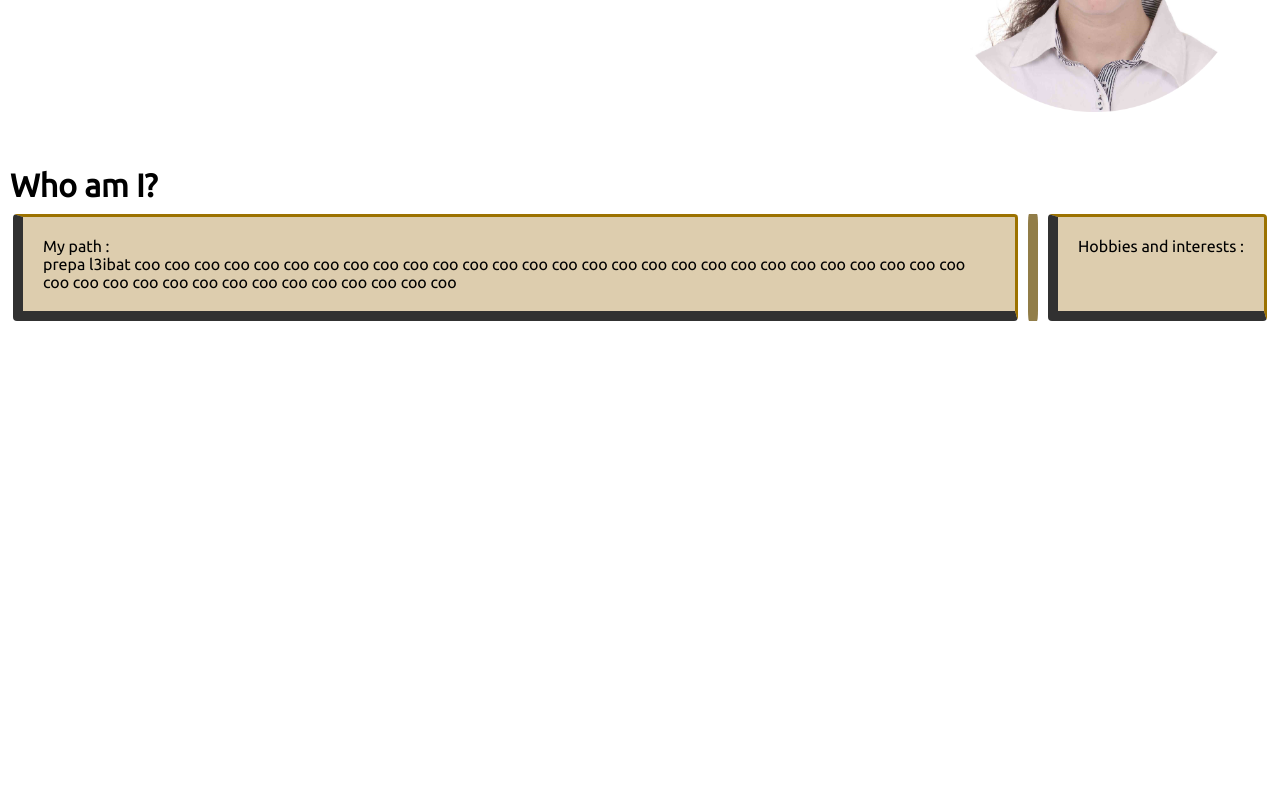
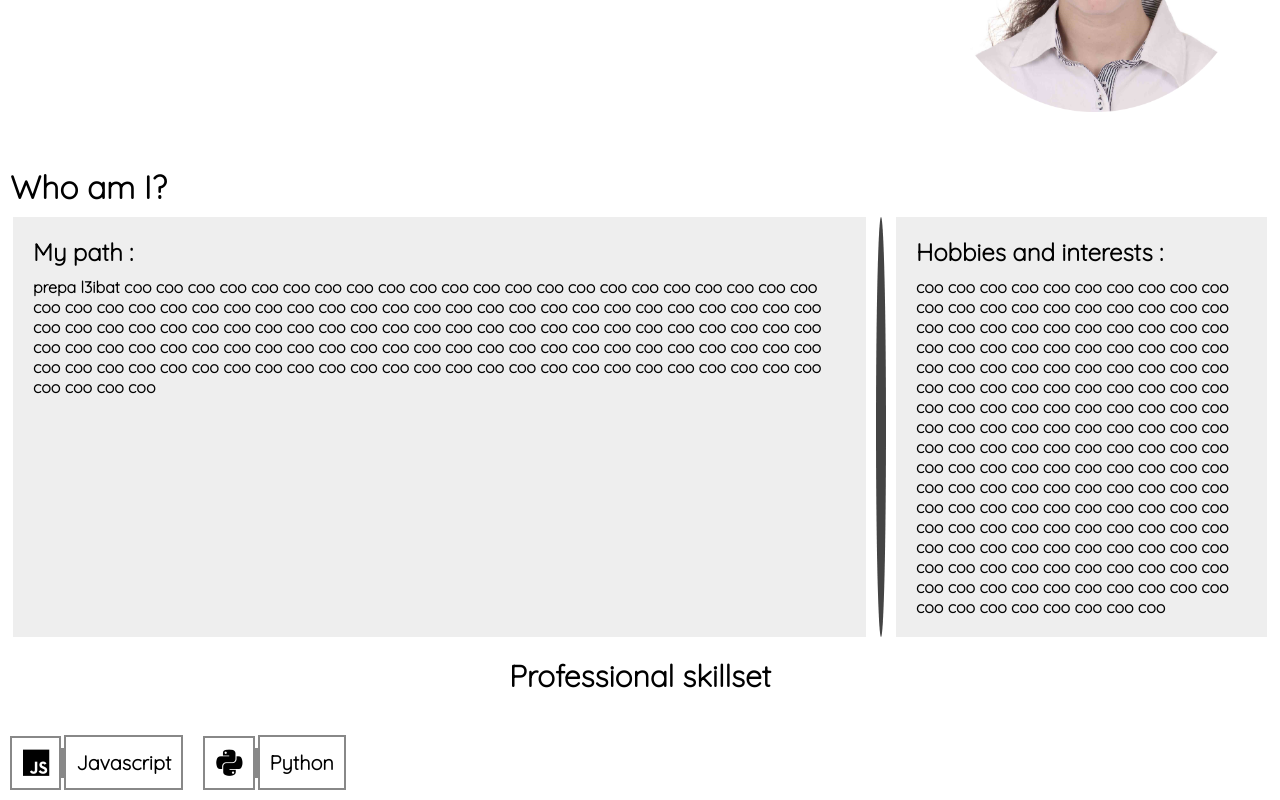
Before and after one commit to IrisTheSnail/game-in-JS-es6, a React (Create React App) app: page / in a window 1280 px wide. Shown: the part 348-1148 px from the top of the page. Before the commit the page ends 800 px from the top, so only its background shows below. Built offline with nearby package versions, Linux system fonts and the light colour scheme.

Commit message:
chri7a is ready to use

```diff
--- a/package.json
+++ b/package.json
@@ -3,6 +3,11 @@
   "version": "0.1.0",
   "private": true,
   "dependencies": {
+    "@fortawesome/fontawesome-svg-core": "^6.2.0",
+    "@fortawesome/free-regular-svg-icons": "^6.2.0",
+    "@fortawesome/free-solid-svg-icons": "^6.2.0",
+    "@fortawesome/react-fontawesome": "^0.2.0",
+    "@fortawesome/sharp-solid-svg-icons": "^6.2.0",
     "@testing-library/jest-dom": "^5.16.5",
     "@testing-library/react": "^13.4.0",
     "@testing-library/user-event": "^13.5.0",
--- a/public/index.html
+++ b/public/index.html
@@ -14,7 +14,7 @@
     <link rel="stylesheet" href=
         "https://cdnjs.cloudflare.com/ajax/libs/font-awesome/6.2.0/css/all.css">
     </link>
-    <link href='http://fonts.googleapis.com/css?family=Ubuntu&subset=cyrillic,latin'
+    <link href='https://fonts.googleapis.com/css2?family=Quicksand:wght@300&display=swap'
     rel='stylesheet' type='text/css' />
     <title>React App</title>
   </head>
--- a/src/App.js
+++ b/src/App.js
@@ -2,10 +2,12 @@ import './style/app.css';
 import './style/houm.css';
 import './style/header.css';
 import './style/aboutMe.css';
+import './style/skills.css';
 
 import Header from './components/header';
 import Houm from './components/Houm';
 import About from './components/aboutMe';
+import Skills from './components/skills';
 
 export default function App() {
   return (
@@ -13,6 +15,8 @@ export default function App() {
       <Header></Header>
       <Houm></Houm>
       <About></About>
+      <Skills></Skills>
+
     </>
   );
 }
--- a/src/components/aboutMe.js
+++ b/src/components/aboutMe.js
@@ -2,16 +2,24 @@
 export default function About(){
     return(
         <div className="about">
-        <h1 id="whoami">Who am I?</h1>
+        <h1 className="whoami">Who am I?</h1>
         <div className="balance">
-            <div className="path">My path :
+            <div className="path"><div className="bolder">My path :</div>
                 <div> prepa l3ibat
                 coo coo coo coo coo coo coo coo coo coo coo coo coo coo coo coo coo coo coo coo coo coo coo coo coo coo coo coo coo coo coo coo coo coo coo coo coo coo
+                        coo coo coo coo coo coo coo coo coo coo coo coo coo coo coo coo coo coo coo coo coo coo coo coo coo coo coo coo coo coo coo coo coo coo coo coo coo coo coo coo coo coo
+                        coo coo coo coo coo coo coo coo coo coo coo coo coo coo coo coo coo coo coo coo coo coo coo coo coo coo coo coo coo coo coo coo coo coo coo coo coo coo coo coo coo coo
                         coo coo coo coo
                 </div>
             </div>
             <div className="separator"></div>
-            <div className="hobbies"> Hobbies and interests :</div>
+            <div className="hobbies"><div className="bolder">Hobbies and interests :</div>
+            coo coo coo coo coo coo coo coo coo coo coo coo coo coo coo coo coo coo coo coo coo coo coo coo coo coo coo coo coo coo coo coo coo coo coo coo coo coo
+                        coo coo coo coo coo coo coo coo coo coo coo coo coo coo coo coo coo coo coo coo coo coo coo coo coo coo coo coo coo coo coo coo coo coo coo coo coo coo coo coo coo coo
+                        coo coo coo coo coo coo coo coo coo coo coo coo coo coo coo coo coo coo coo coo coo coo coo coo coo coo coo coo coo coo coo coo coo coo coo coo coo coo coo coo coo coo
+                        coo coo coo coo coo coo coo coo coo coo coo coo coo coo coo coo coo coo coo coo coo coo coo coo coo coo coo coo coo coo coo coo coo coo coo coo coo coo coo coo coo coo
+                        coo coo coo coo
+            </div>
         </div>
         </div>
     );
--- a/src/components/header.js
+++ b/src/components/header.js
@@ -14,16 +14,16 @@ export default function Header(){
                     <i className="kl3 fa-terminal fas"></i>
                     &ensp; Projects</a>
 
-                    <div className="headings last_one">
-                        <a className="git" role="button" href="https://github.com/IrisTheSnail">
-                            <i className="kl3 fas fa-code-branch"></i>
-                            &ensp; github
-                        </a>
-                        <a className="git" role="button" href="https://drive.google.com/file/d/1VD-Xbra7JtLILpjRI4Ddg2Ge3i60Q_fC/view?usp=sharing">
-                            <i className="kl3 fa-file-lines far"/>
-                            &ensp; resume
-                        </a>
-                    </div>
+                    <a className="headings" role="button" href="https://drive.google.com/file/d/1VD-Xbra7JtLILpjRI4Ddg2Ge3i60Q_fC/view?usp=sharing">
+                        <i className="kl3 fa-file-lines far"/>
+                        &ensp; resume
+                    </a>
+
+                    <a className="headings" role="button" href="https://github.com/IrisTheSnail">
+                        <i className="kl3 fas fa-code-branch"></i>
+                        &ensp; github
+                    </a>
+
                 </div>
             </div>
     );
--- /dev/null
+++ b/src/components/skills.js
@@ -0,0 +1,18 @@
+export default function Skills(){
+    return(
+        <>
+            <h1 className="skillset">Professional skillset</h1>
+            <div className="skillflex">
+                <div className="chri7a">
+                    <i className="fa fa-js fab"></i> <div className="bone"></div>
+                    <div className="ref">Javascript</div>
+                </div>
+
+                <div className="chri7a">
+                    <i className="fa fa-python fab"></i> <div className="bone"></div>
+                    <div className="ref">Python</div>
+                </div>
+            </div>
+        </>
+    );
+}
--- a/src/style/aboutMe.css
+++ b/src/style/aboutMe.css
@@ -1,4 +1,4 @@
-#whoami {
+.whoami {
     margin : 10px;
 }
 
@@ -8,34 +8,31 @@
 
 .balance {
     display: grid;
-    grid-template-columns: repeat(3, auto);
+    grid-template-columns: repeat(2, auto) 30%;
 
 }
 
 .path, .hobbies {
     padding : 20px;
-    border: 3px solid rgb(49, 49, 49);
-    border-radius: 4px;
-    background-color: rgb(221, 205, 174);
-    border-left : 10px solid rgb(49, 49, 49);
-    border-bottom : 10px solid rgb(49, 49, 49);
-    border-block-start-color: rgb(156, 114, 0);
-    border-right-color: rgb(156, 114, 0);
+
+    background-color: rgb(238, 238, 238);
+
 
 
 }
 
 .path {
     margin-left : 13px;
+
 }
 .hobbies{
     margin-right: 13px;
 }
 
 .separator {
-    background-color: rgb(145, 125, 72);
+    background-color: rgb(68, 68, 68);
 
-    border-radius : 10%;
+    border-radius : 100%;
     width : 10px;
     height : auto;
     margin-left : 10px;
@@ -43,9 +40,36 @@
 
 }
 
+.bolder {
+    font-size : 24px;
+    padding-bottom: 10px;
+}
 
-@media screen and (max-width: 400px) {
-    .balance{
+@media screen and (max-width: 540px) {
+    .balance {
+        display: grid;
+        grid-template-columns: none;
+        grid-template-rows: repeat(3, auto);
+
+    }
+
+    .path {
+        margin-bottom : 13px;
+        margin-right: 13px;
+    }
+    .hobbies{
+        margin-top: 13px;
+        margin-left: 13px;
+    }
+
+    .separator {
+        background-color: rgb(145, 125, 72);
+
+        border-radius : 100%;
+        height : 6px;
+        width : auto;
+        margin-left : 10px;
+        margin-right : 10px;
 
     }
 }
--- a/src/style/app.css
+++ b/src/style/app.css
@@ -1,6 +1,7 @@
 body {
     padding-top: 100px;
-    font-family : 'Ubuntu', sans-serif;
+    font-family: "Quicksand", sans-serif;
+    font-weight: bold;
 }
 
 a {
--- /dev/null
+++ b/src/style/skills.css
@@ -0,0 +1,56 @@
+.skillset{
+    padding-bottom: 10px;
+    font-size : 30px;
+    text-align: center;
+}
+
+.chri7a {
+    /*
+    border : 2px solid rgb(136, 136, 136);
+    border-top-left-radius: 100%;
+    border-bottom-left-radius: 100%;
+    */
+
+    height : fit-content;
+    width : fit-content;
+    display: flex;
+    flex-direction: row;
+    margin : 10px;
+    align-items: center;
+}
+
+.bone{
+    background-color: rgb(136, 136, 136);
+    color: rgb(136, 136, 136);
+    width: 3px;
+    height : 30px;
+    border : 10px;
+    z-index: 10;
+}
+
+.fa{
+    font-size : 30px;
+    padding-right : 10px;
+    padding-left: 11px;
+    padding-top : 10px;
+    padding-bottom : 10px;
+    border : 2px solid rgb(136, 136, 136);
+
+
+}
+
+.skillflex {
+    display: flex;
+    flex-wrap: wrap;
+    flex-direction : row;
+    overflow:hidden;
+}
+
+.ref {
+    font-size : 20px;
+    padding-right : 10px;
+    padding-left: 10px;
+    padding-top : 13px;
+    padding-bottom : 13px;
+    border : 2px solid rgb(136, 136, 136);
+}
```
Also changed, not shown: src/components/Houm.js (line endings or trailing spaces), 1 other file (tests, documents, lock files or other folders).
